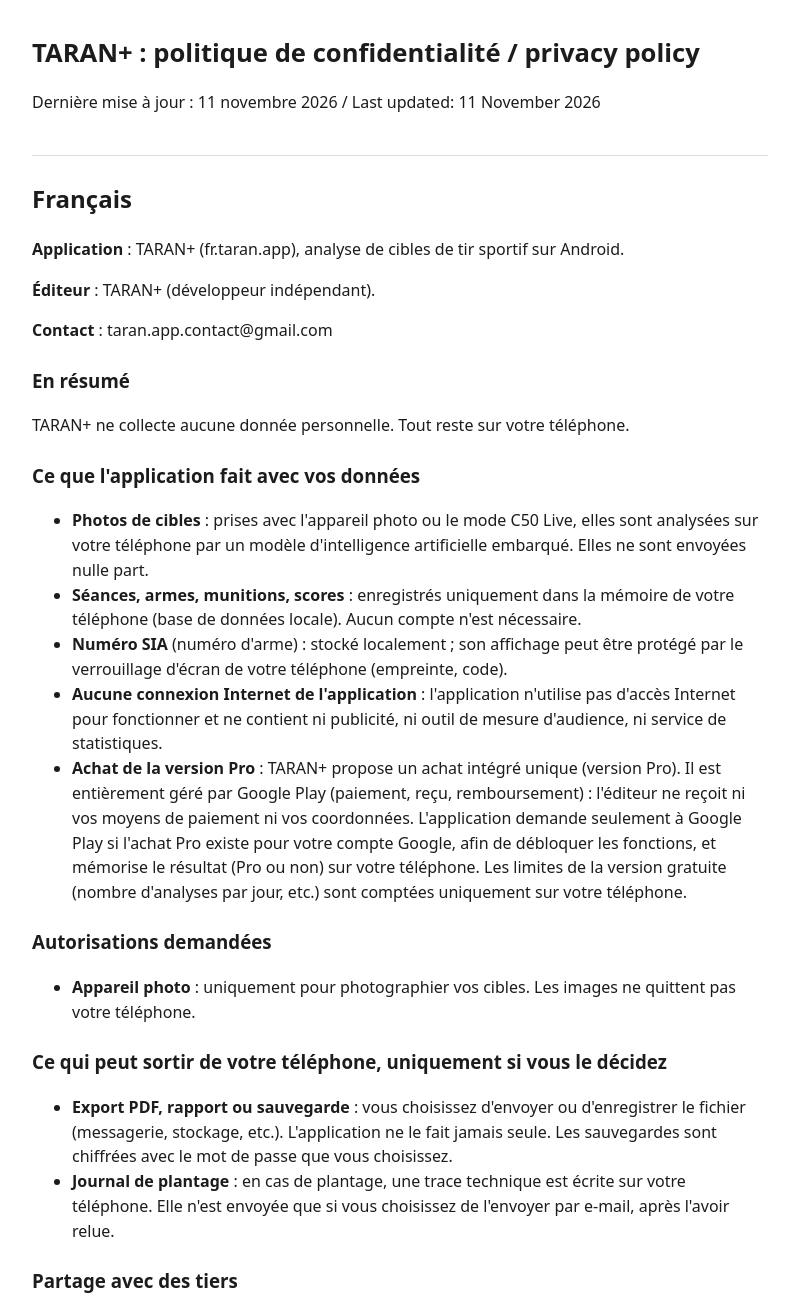
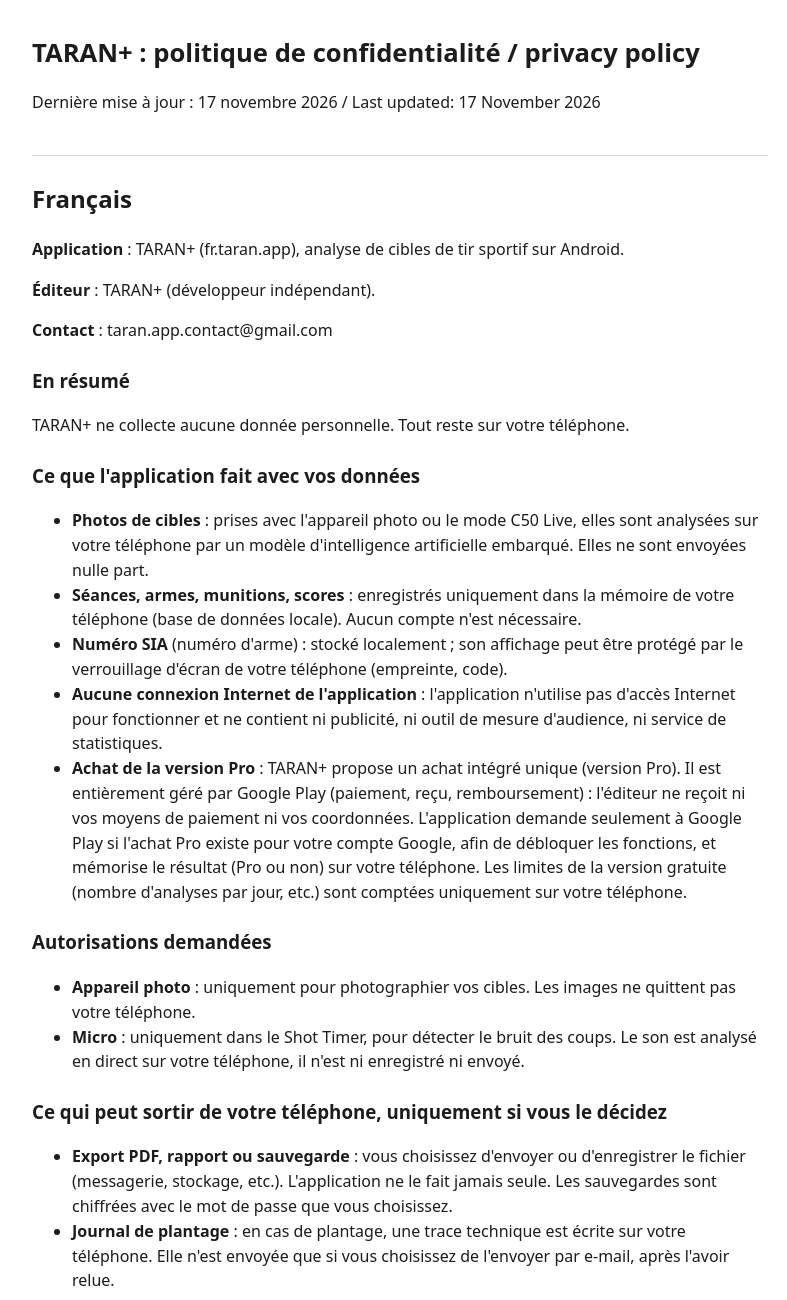
Before and after one commit to PhilippeGALLAIS/taran-confidentialite, a plain HTML site: page index.html in a window 1280 px wide. Shown: the top 1300 px of the page, without its empty margins (240-1027 px from the left). Drawn offline with Linux system fonts and the light colour scheme.

Commit message:
Politique de confidentialité : ajout de la permission micro (Shot Timer)
Co-Authored-By: Claude Sonnet 5.5 <noreply@anthropic.com>
Claude-Session: https://claude.ai/code/session_01UEVpfBM6ceyUDDEKaebTSM

```diff
--- a/index.html
+++ b/index.html
@@ -11,7 +11,7 @@ h1{font-size:1.6rem}h2{margin-top:2.5rem;border-top:1px solid #ddd;padding-top:1
 </head>
 <body>
 <h1>TARAN+ : politique de confidentialité / privacy policy</h1>
-<p>Dernière mise à jour : 11 novembre 2026 / Last updated: 11 November 2026</p>
+<p>Dernière mise à jour : 17 novembre 2026 / Last updated: 17 November 2026</p>
 <h2 id="fr" lang="fr">Français</h2>
 <p><strong>Application</strong> : TARAN+ (fr.taran.app), analyse de cibles de tir sportif sur Android.</p>
 <p><strong>Éditeur</strong> : TARAN+ (développeur indépendant).</p>
@@ -29,6 +29,7 @@ h1{font-size:1.6rem}h2{margin-top:2.5rem;border-top:1px solid #ddd;padding-top:1
 <h3>Autorisations demandées</h3>
 <ul>
 <li><strong>Appareil photo</strong> : uniquement pour photographier vos cibles. Les images ne quittent pas votre téléphone.</li>
+<li><strong>Micro</strong> : uniquement dans le Shot Timer, pour détecter le bruit des coups. Le son est analysé en direct sur votre téléphone, il n'est ni enregistré ni envoyé.</li>
 </ul>
 <h3>Ce qui peut sortir de votre téléphone, uniquement si vous le décidez</h3>
 <ul>
@@ -62,6 +63,7 @@ h1{font-size:1.6rem}h2{margin-top:2.5rem;border-top:1px solid #ddd;padding-top:1
 <h3>Permissions</h3>
 <ul>
 <li><strong>Camera</strong>: only to photograph your targets. Images never leave your phone.</li>
+<li><strong>Microphone</strong>: only in the Shot Timer, to detect the sound of shots. Audio is analysed live on your phone; it is never recorded or sent anywhere.</li>
 </ul>
 <h3>What can leave your phone, only if you decide so</h3>
 <ul>
```
